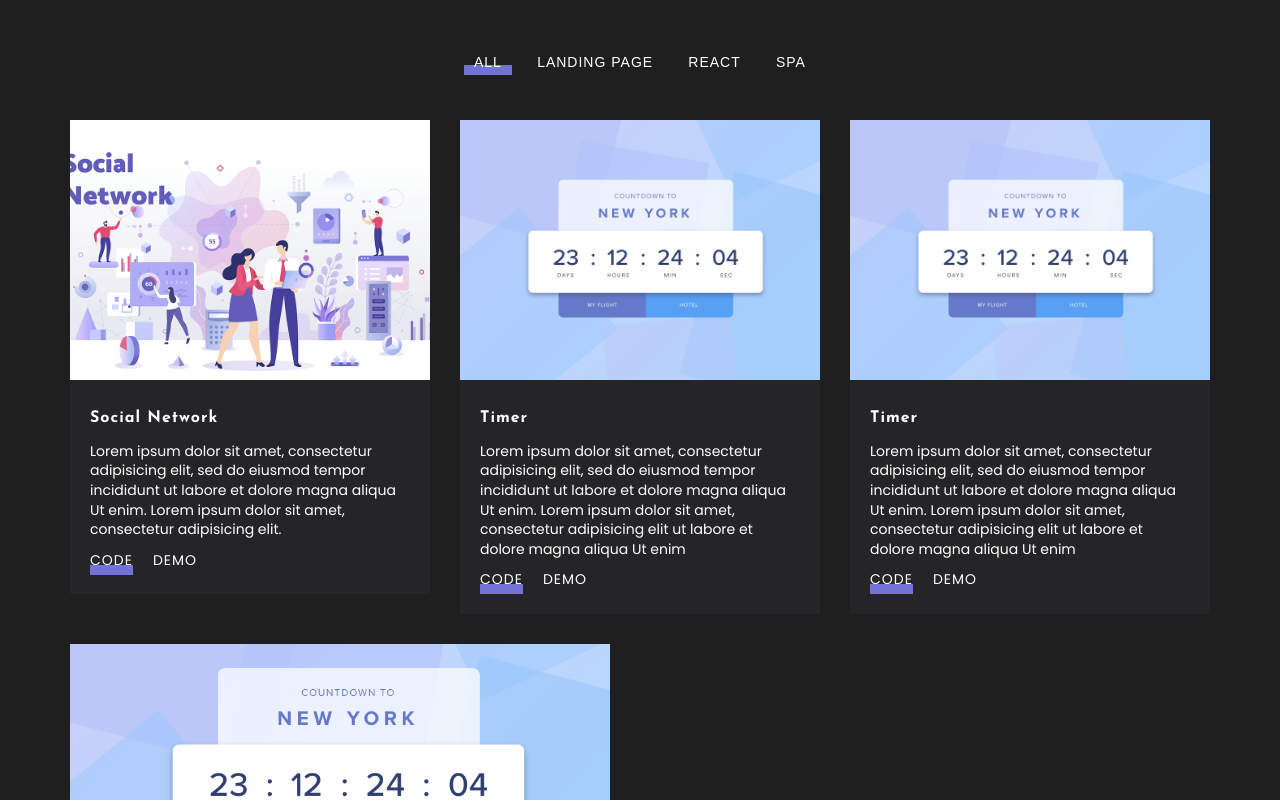
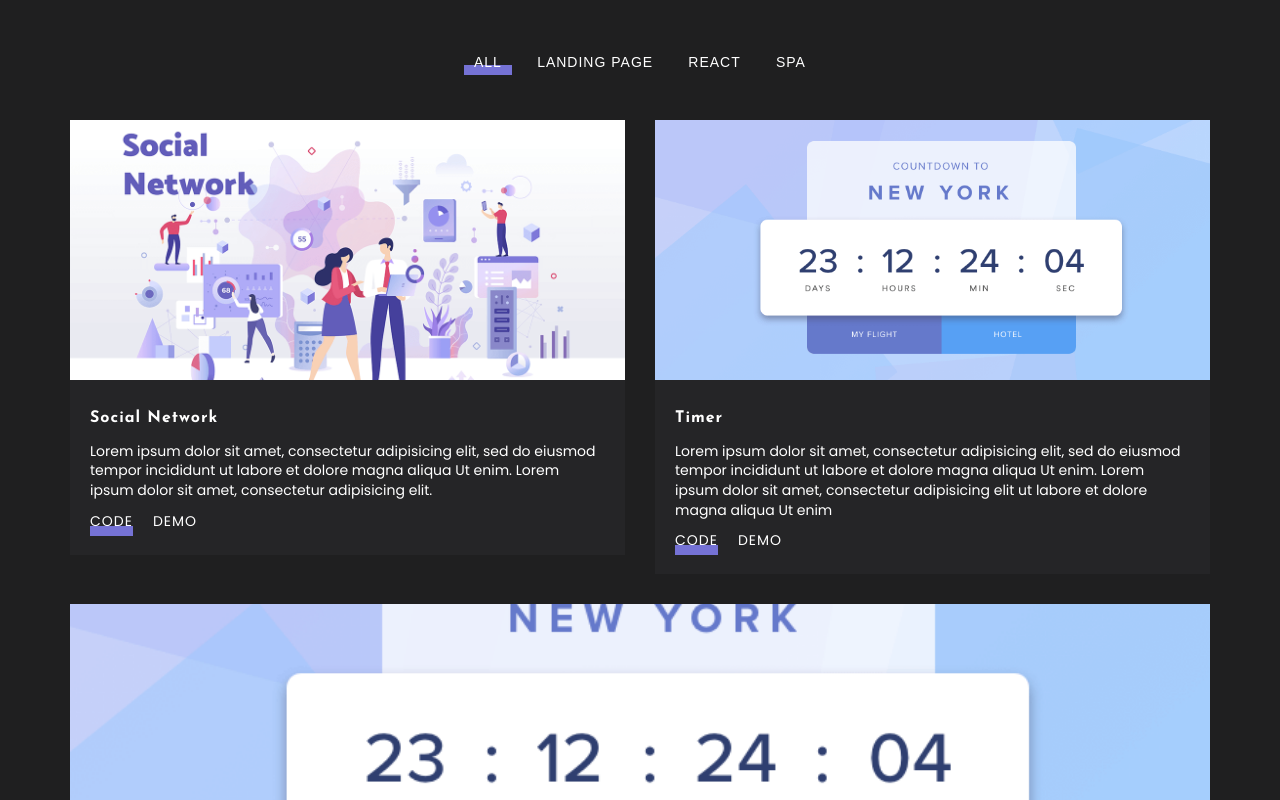
Before and after one commit to MaksimSelchukou/portfolio-1, a React app: page / in a window 1280 px wide. Shown: the part 1980-2780 px from the top of the page. Built offline with nearby package versions, Linux system fonts and the light colour scheme.

Commit message:
feat:added animation for the projects section

```diff
--- a/package.json
+++ b/package.json
@@ -29,6 +29,7 @@
     "eslint-config-react-app": "7.0.1",
     "eslint-webpack-plugin": "3.1.1",
     "file-loader": "6.2.0",
+    "framer-motion": "^10.16.16",
     "fs-extra": "10.0.0",
     "html-webpack-plugin": "5.5.0",
     "identity-obj-proxy": "3.0.0",
--- a/src/layout/header/Header_Styles.ts
+++ b/src/layout/header/Header_Styles.ts
@@ -73,7 +73,7 @@ const ListItem = styled.li`
 //Mobile Menu
 
 const MobileMenu = styled.nav`
-
+  cursor: pointer;
 `
 
 const MobileMenuPopup = styled.div<{ isOpen: boolean }>`
@@ -89,6 +89,7 @@ const MobileMenuPopup = styled.div<{ isOpen: boolean }>`
   align-items: center;
   transform: translateY(-100%);
   transition: .8s ease-in-out;
+
 
 
   ul {
@@ -114,6 +115,7 @@ const BurgerButton = styled.button<{ isOpen: boolean }>`
   width: 100px;
   height: 100px;
   z-index: 999999;
+  cursor: pointer;
 
   span {
     display: block;
@@ -123,6 +125,7 @@ const BurgerButton = styled.button<{ isOpen: boolean }>`
     position: absolute;
     left: -40px;
     bottom: 100px;
+    cursor: pointer;
 
 
     ${props => props.isOpen && css<{ isOpen: boolean }>`
--- a/src/layout/sections/works/Works.tsx
+++ b/src/layout/sections/works/Works.tsx
@@ -7,7 +7,7 @@ import img1 from '../../../assets/images/proj-1.webp'
 import img2 from '../../../assets/images/proj-2.webp'
 import {Container} from "../../../components/Container";
 import {S} from './Works_Styles'
-
+import {AnimatePresence, motion} from "framer-motion"
 
 export type StatusType = 'all' | 'landing' | 'react' | 'spa'
 
@@ -23,26 +23,24 @@ const workData = [
         text: 'Lorem ipsum dolor sit amet, consectetur adipisicing elit, sed do eiusmod tempor incididunt ut labore et dolore magna aliqua Ut enim. Lorem ipsum dolor sit amet, consectetur adipisicing elit.',
         title: 'social Network',
         srcImg: img1,
-        type: 'react'
+        type: 'react',
+        id: 1
     },
     {
         text: 'Lorem ipsum dolor sit amet, consectetur adipisicing elit, sed do eiusmod tempor incididunt ut labore et dolore magna aliqua Ut enim. Lorem ipsum dolor sit amet, consectetur adipisicing elit  ut labore et dolore magna aliqua Ut enim',
         title: 'Timer',
         srcImg: img2,
-        type: 'spa'
+        type: 'spa111',
+        id: 2
     },
     {
         text: 'Lorem ipsum dolor sit amet, consectetur adipisicing elit, sed do eiusmod tempor incididunt ut labore et dolore magna aliqua Ut enim. Lorem ipsum dolor sit amet, consectetur adipisicing elit  ut labore et dolore magna aliqua Ut enim',
         title: 'Timer',
         srcImg: img2,
-        type: 'landing'
+        type: 'landing',
+        id: 3
     },
-    {
-        text: 'Lorem ipsum dolor sit amet, consectetur adipisicing elit, sed do eiusmod tempor incididunt ut labore et dolore magna aliqua Ut enim. Lorem ipsum dolor sit amet, consectetur adipisicing elit  ut labore et dolore magna aliqua Ut enim',
-        title: 'Timer',
-        srcImg: img2,
-        type: 'landing'
-    }
+
 ]
 
 export const Works = () => {
@@ -61,17 +59,46 @@ export const Works = () => {
     }
 
 
+
     return (
         <S.Works id={'Works'}>
+
             <Container>
                 <SectionTitle>My Works</SectionTitle>
                 <TabMenu filter={filter} setFilter={setFilter} tabsItems={tabsItems}/>
                 <FlexWrapper justify={'space-between'} align={'flex-start'} wrap={'wrap'}>
-                    {filteredWorkData.map((w, i) => {
-                        return (<Work key={i} srcImg={w.srcImg} title={w.title} text={w.text}/>)
-                    })}
+                    <AnimatePresence>
+                        {filteredWorkData.map((w) => {
+                            return (
+                                <motion.div layout key={w.id}
+                                            style={{
+                                                flexGrow: 1,
+                                                width: '400px',
+                                                maxWidth: '100%'
+                                            }}
+                                            initial={{opacity: 0}}
+                                            animate={{opacity: 1}}
+                                            exit={{opacity: 0}}
+                                >
+                                    <Work
+                                        key={w.id}
+                                        srcImg={w.srcImg}
+                                        title={w.title}
+                                        text={w.text}
+                                        detectEl={filteredWorkData.length}
+                                    />
+                                </motion.div>
+                            )
+                        })}
+                    </AnimatePresence>
                 </FlexWrapper>
+
             </Container>
         </S.Works>
+        // <motion.div
+        //     className={S.Box}
+        //     initial={{ opacity: 0 }}
+        //     animate={{ opacity: 1 }}
+        // />
     );
 };
--- a/src/layout/sections/works/Works_Styles.ts
+++ b/src/layout/sections/works/Works_Styles.ts
@@ -3,6 +3,7 @@ import {FlexWrapper} from "../../../components/FlexWrapper";
 import {theme} from "../../../styles/Theme";
 import {Link} from "../../../components/Link";
 import {Button} from "../../../components/Button";
+import { motion } from "framer-motion";
 
 
 //Works
@@ -18,9 +19,7 @@ const Works = styled.section`
 
 //Work
 
-const Work = styled.div`
-  flex-grow: 1;
-  width: 330px;
+const Work = styled(motion.div)`
   background-color: ${theme.color.secondaryBg};
 
 
@@ -32,9 +31,9 @@ const Work = styled.div`
     }
   }
 
-  @media ${theme.media.desktop} {
-    max-width: 540px;
-  }
+  // @media ${theme.media.desktop} {
+  //   max-width: 540px;
+  // }
 `
 
 const ImageWrapper = styled.div`
@@ -110,7 +109,13 @@ const Description = styled.div`
   padding: 25px 20px;
 `
 
+const Box = styled.div`
+  width: 200px;
+  height: 200px;
+  border-radius: 50%;
+  background: red
+`
 
 export const S = {
-    Works, Work, ImageWrapper, Description, WorkText, WorkTitle, WorkImage
+    Works, Work, ImageWrapper, Description, WorkText, WorkTitle, WorkImage,Box
 }
--- a/src/layout/sections/works/work/Work.tsx
+++ b/src/layout/sections/works/work/Work.tsx
@@ -8,9 +8,11 @@ type WorkPropsType = {
     srcImg: string
     title: string
     text: string
+    detectEl: number
 }
 
 export const Work = (props: WorkPropsType) => {
+    console.log('detectEl',props.detectEl)
     return (
         <S.Work>
             <S.ImageWrapper>
@@ -19,7 +21,7 @@ export const Work = (props: WorkPropsType) => {
             </S.ImageWrapper>
             <S.Description>
                 <S.WorkTitle>{props.title}</S.WorkTitle>
-                <S.WorkText>{props.text}</S.WorkText>
+                <S.WorkText>{props.detectEl > 0 ? props.text : 'Проекты отсутствуют!'}</S.WorkText>
                 <Link active href={'#'}>code</Link>
                 <Link href={'#'}>demo</Link>
             </S.Description>
```
Also changed, not shown: 1 other file (tests, documents, lock files or other folders).
